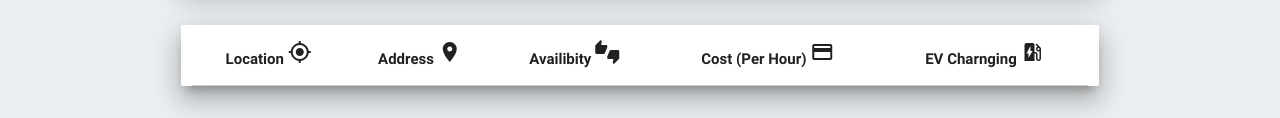
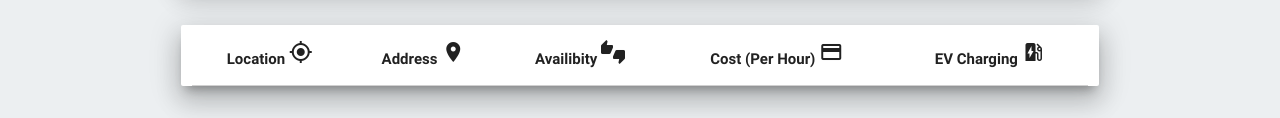
Before and after one commit to bootcamp-project-cwru/parking-project, a plain HTML site: page index.html in a window 1280 px wide. Shown: the part 1000-1118 px from the top of the page. Drawn offline with nearby package versions, Linux system fonts and the light colour scheme; a web font is replaced by a local one.

Commit message:
fix charnging to charging

```diff
--- a/index.html
+++ b/index.html
@@ -131,7 +131,7 @@
                     <th> Address <i class="material-icons">place</i> </th>
                     <th> Availibity <i class="material-icons">thumbs_up_down</i> </th>
                     <th> Cost (Per Hour) <i class="material-icons">payment</i> </th>
-                    <th> EV Charnging <i class="material-icons">ev_station</i> </th>
+                    <th> EV Charging <i class="material-icons">ev_station</i> </th>
                   </tr>
                 </thead>
 
```
Also changed, not shown: 1 other file.
